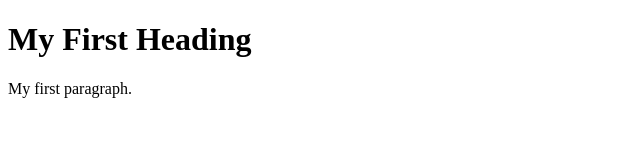
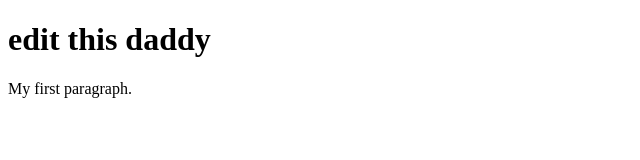
Before and after one commit to bigdan9811/webservertest, a plain HTML site: page index.html in a window 1280 px wide. Shown: the whole page, without its empty margins (0-640 px from the left). Drawn offline with Linux system fonts and the light colour scheme.

Commit message:
FIRST TEST

```diff
--- a/index.html
+++ b/index.html
@@ -2,7 +2,7 @@
 <html>
 <body>
 
-<h1>My First Heading</h1>
+<h1>edit this daddy</h1>
 
 <p>My first paragraph.</p>
 
```
